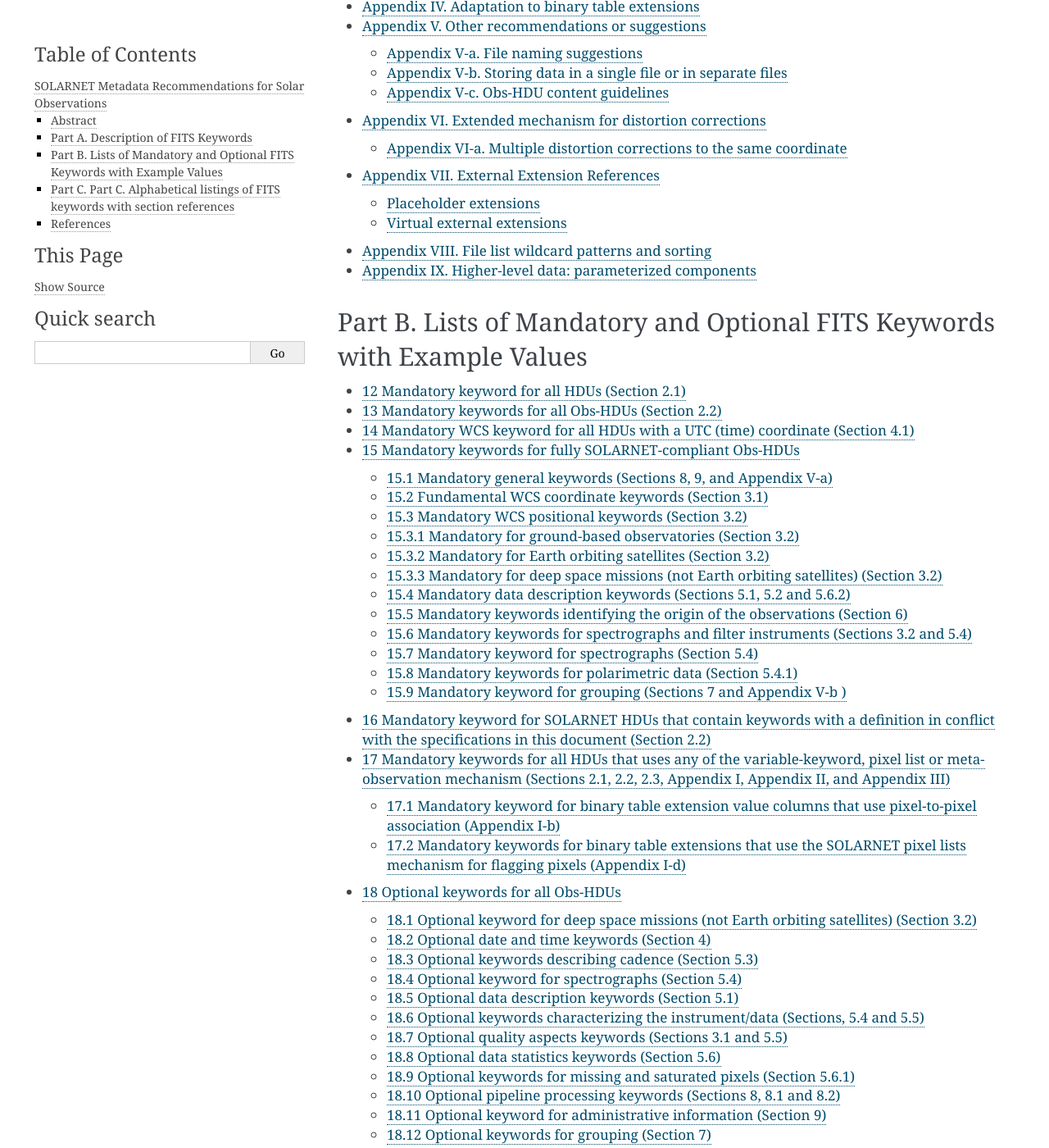
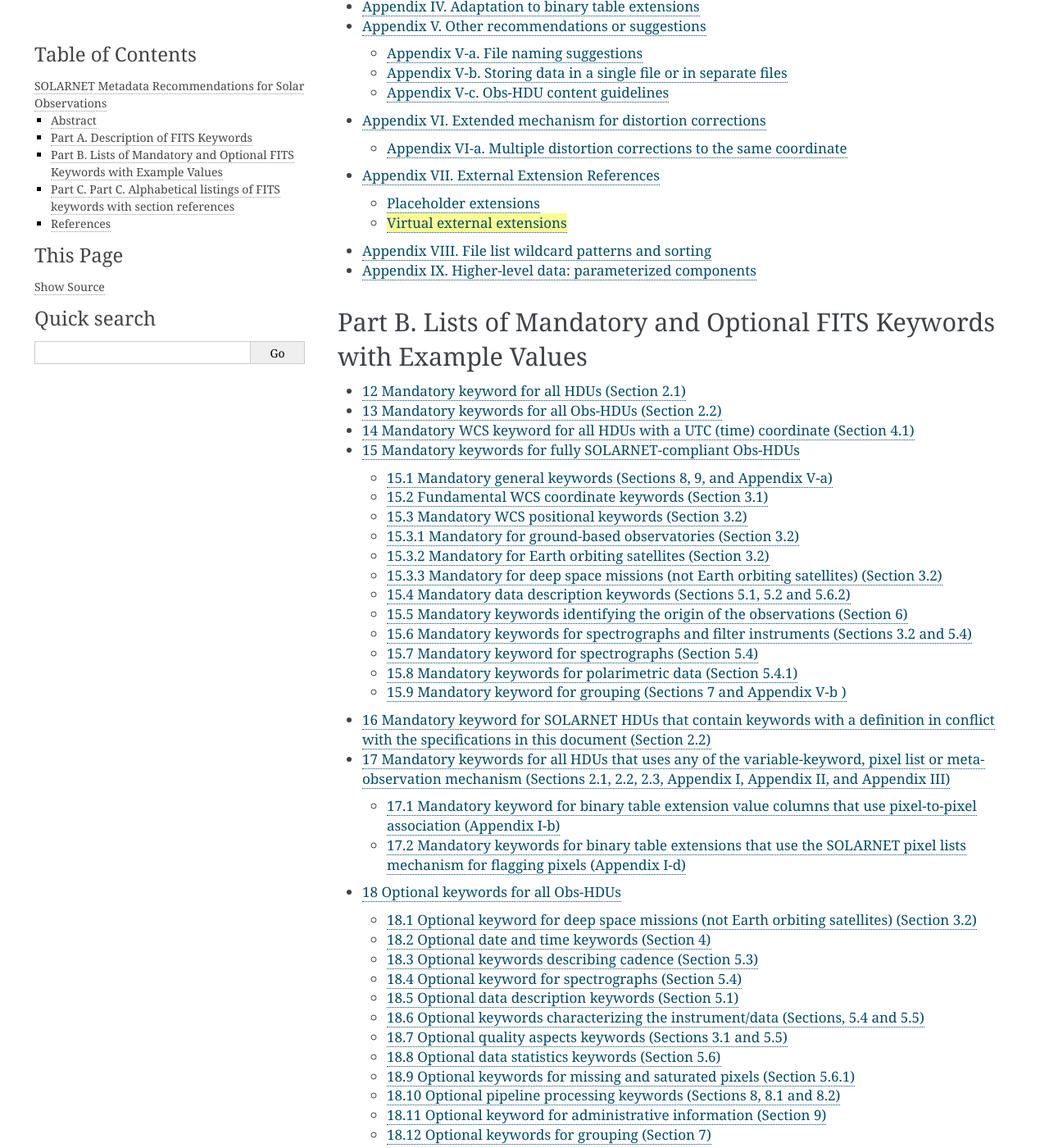
Before and after one commit to IHDE-Alliance/solarnet_metadata, a Sphinx documentation site: the page built from docs/index.rst, in a window 1280 px wide and 1400 px high, scrolled down 2125 px. Shown: the whole window at 82% size. Built offline with Sphinx 7.4.7, drawn with Linux system fonts in a browser that asks for light colours.

Commit message:
Consolidate New class to single CSS file

```diff
--- /dev/null
+++ b/docs/_static/class_new_highlight.css
@@ -0,0 +1,5 @@
+
+
+.new {
+    background-color:rgb(252, 252, 147)
+}
--- a/docs/source/appendix-7.md
+++ b/docs/source/appendix-7.md
@@ -1,11 +1,5 @@
 (appendix-vii)=
 # Appendix VII. External Extension References
-
-<style>
-  .new {
-    background-color:rgb(252, 252, 147)
-  }
-</style>
 
 In SOLARNET FITS files, for keywords that have no special function within the official FITS/WCS framework, references to other extensions may be in the form of _external extension references_, e.g.:
 
--- a/docs/source/appendix-8.md
+++ b/docs/source/appendix-8.md
@@ -1,11 +1,5 @@
 (appendix-viii)=
 # Appendix VIII. File list wildcard patterns and sorting
-
-<style>
-  .new {
-    background-color:rgb(252, 252, 147)
-  }
-</style>
 
 In SOLARNET fits files, keywords used to give comma-separated lists of files (or external extension references) may use the shell wildcards asterisk (*) matching any number of characters, question mark (?) matching a single character, and character set (e.g., `[ABCx-y]`) matching a single character as specified within the brackets (the resulting expressions are often referred to as "glob patterns"). The files matching the pattern should be sorted in lexicographic order before being interpreted as a list of file names. File lists may also use the relative path notation as specified for external extensions in [Appendix VII](#appendix-vii).
 
--- a/docs/source/appendix-9.md
+++ b/docs/source/appendix-9.md
@@ -1,11 +1,5 @@
 (appendix-ix)=
 # Appendix IX. Higher-level data: parameterized components
-
-<style>
-  .new {
-    background-color:rgb(252, 252, 147)
-  }
-</style>
 
 One common type of higher-level data are results from analysing lower-level data by fitting of parameterized components (e.g., emission line profiles) to spectroscopic data by means of {math}`\chi^2` minimization, but so far there has been no standard mechanism for how to store such results in FITS files.
 
--- a/docs/source/parta.md
+++ b/docs/source/parta.md
@@ -1,11 +1,5 @@
 (1.0)=
 # 1. About file formats
-
-<style>
-  .new {
-    background-color:rgb(252, 252, 147)
-  }
-</style>
 
 The most common practice in the solar remote sensing community is currently to use the FITS Standard file format for disseminating solar remote sensing observations. For this reason, this document describes how to include the metadata content through keywords inside FITS files, but _that does not preclude the use of other file formats_. In many ways, this document simply uses FITS notation as a language to express the underlying metadata requirements.
 
```
